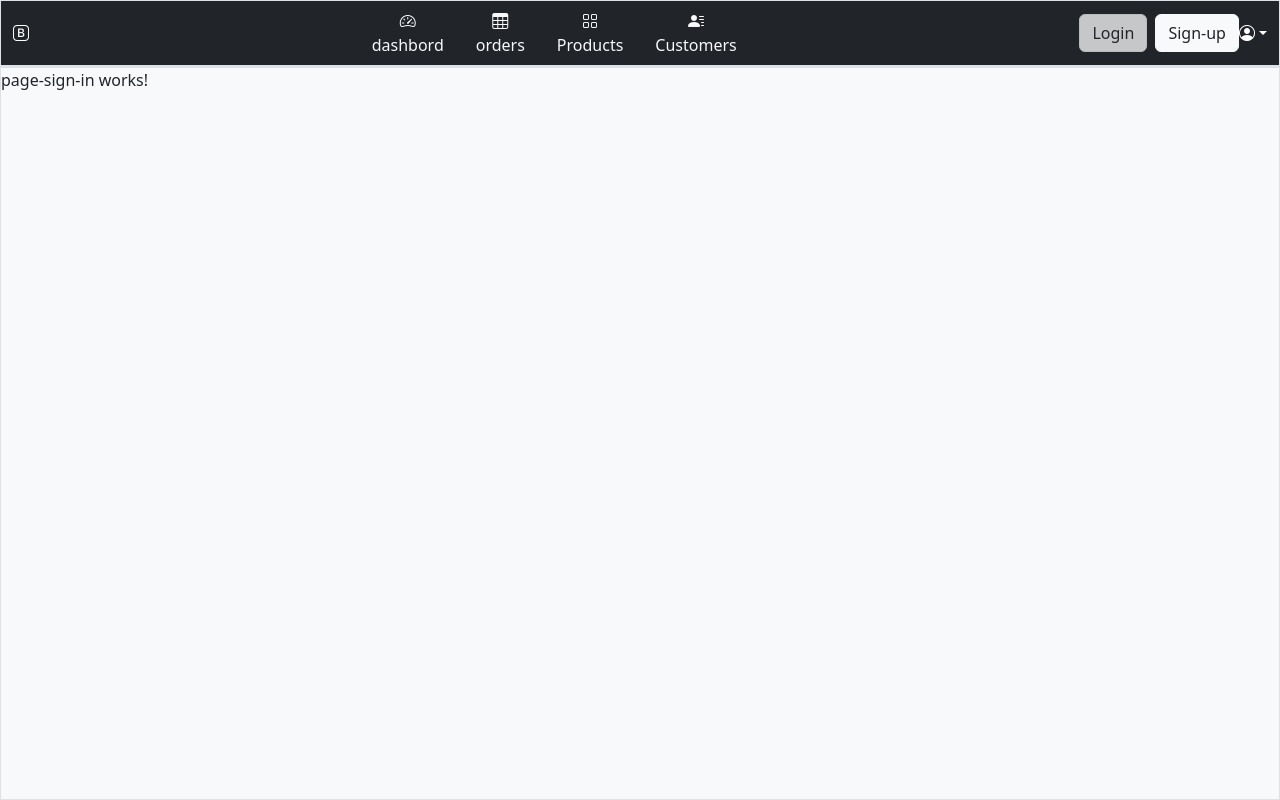
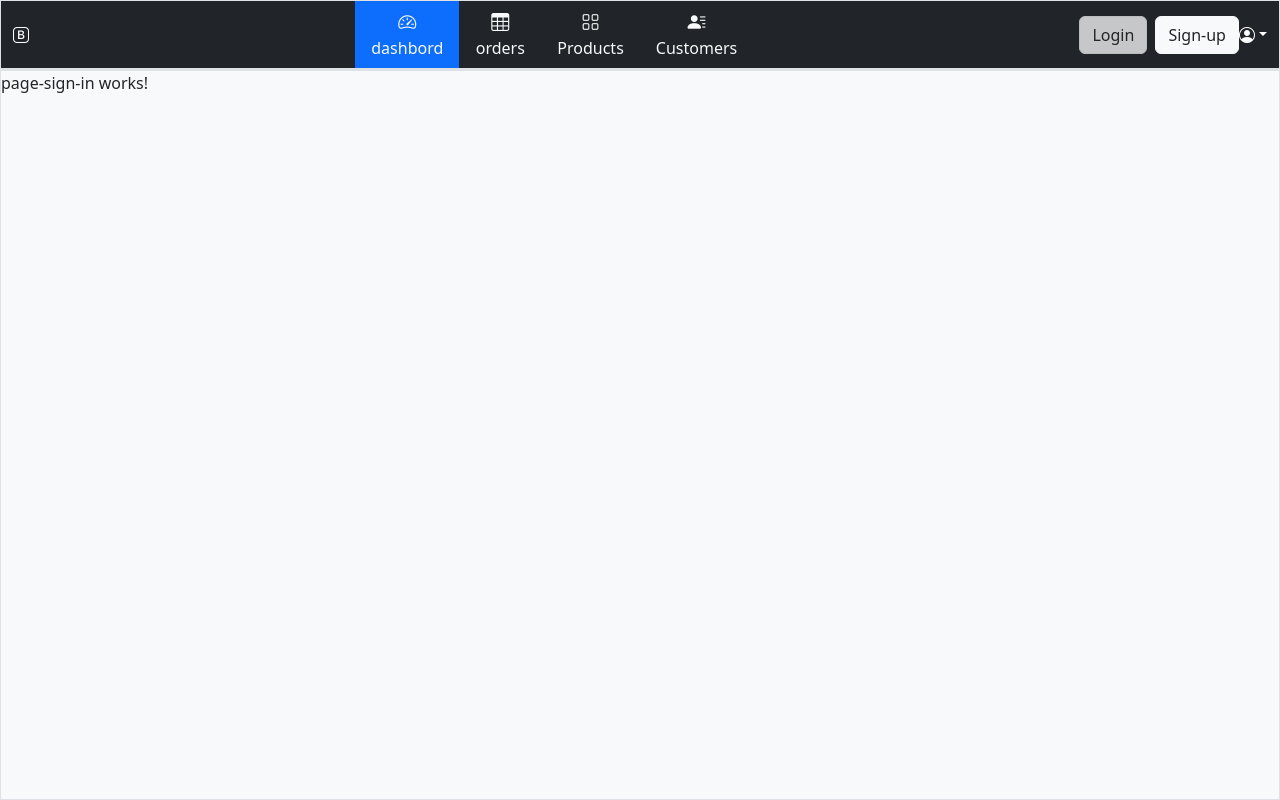
Before and after one commit to 2aiconcept/angr-plb-02-2025, an Angular app: page /auth/sign-in in a window 1280 px wide. In both pictures the pointer is over the link "dashbord". Built offline with nearby package versions, Linux system fonts and the light colour scheme.

Commit message:
css pour nav component active

```diff
--- a/src/app/core/components/nav/nav.component.scss
+++ b/src/app/core/components/nav/nav.component.scss
@@ -0,0 +1,16 @@
+.icon {
+  font-size: 18px;
+}
+
+.active,
+a:hover {
+  background: var(--bs-primary);
+}
+
+.sidenav.active,
+.sidenav:hover {
+  color: var(--bs-white) !important;
+  background: var(--bs-primary);
+  border-radius: 10px;
+  border: 1px solid white;
+}
```
